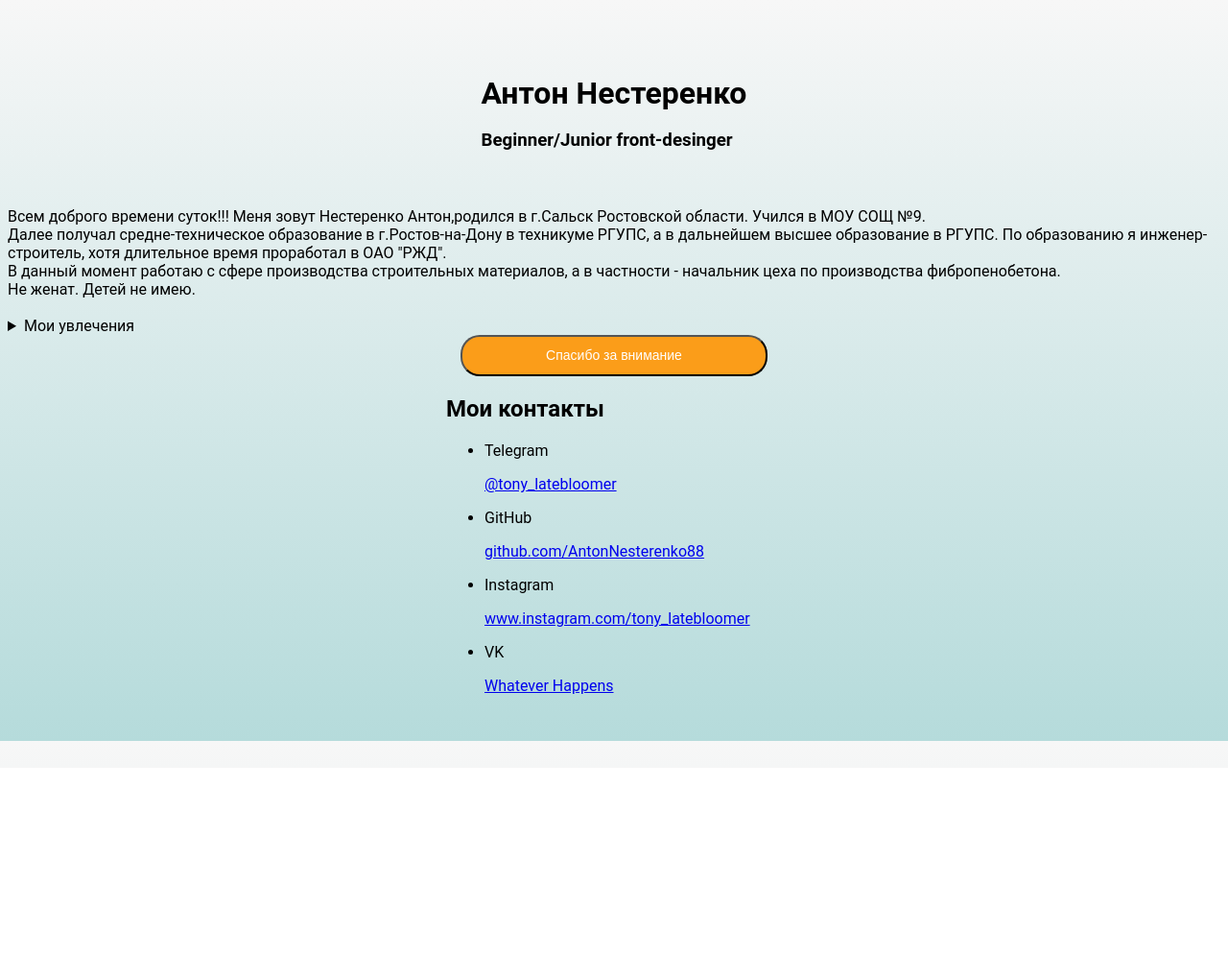
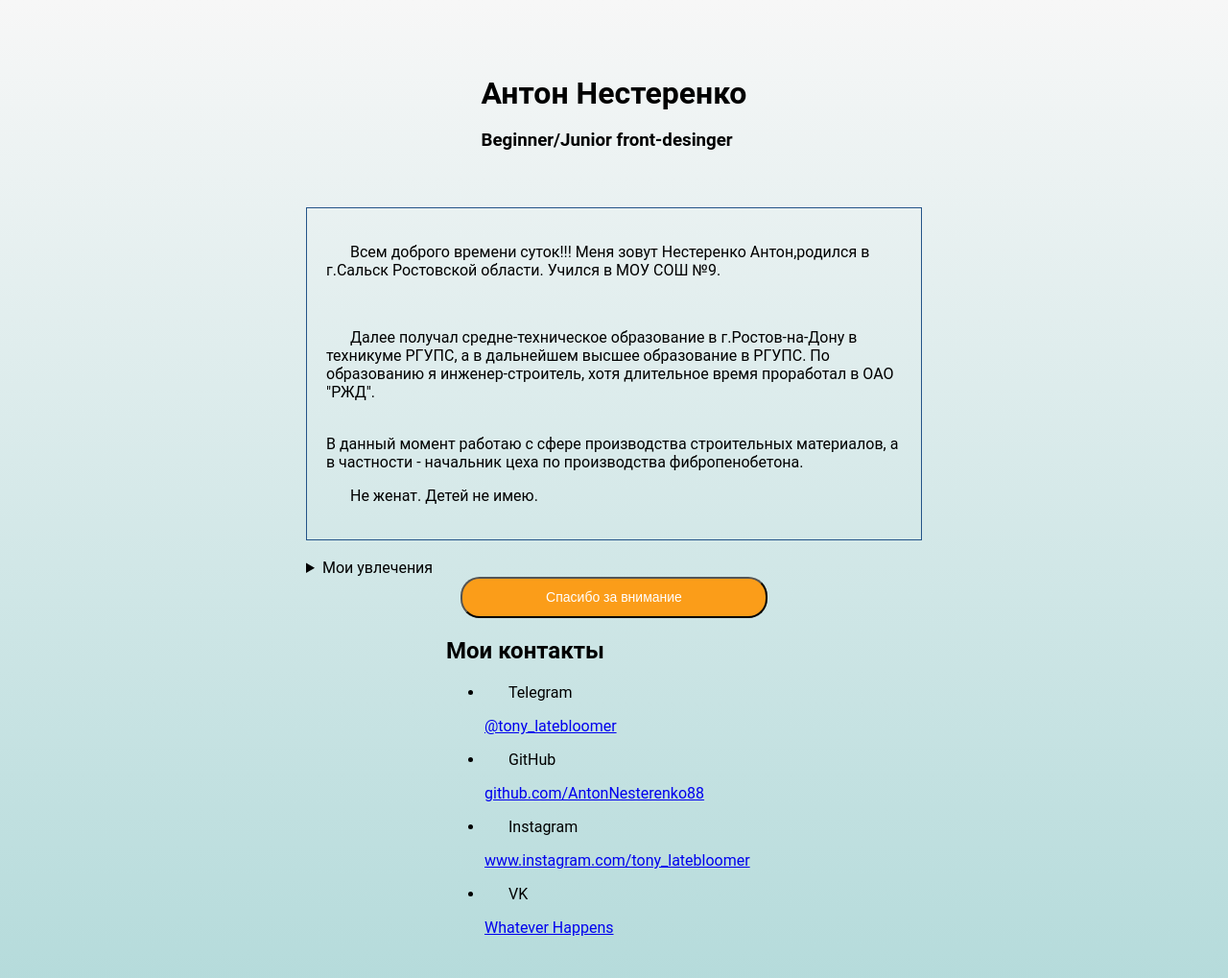
Before and after one commit to AntonNesterenko88/semantic, a plain HTML site: page index.html in a window 1280 px wide. Shown: the whole page at 96% size. Before the commit the page ends 800 px from the top, so only its background shows below. Drawn offline with Linux system fonts and the light colour scheme.

Commit message:
beautify code done

```diff
--- a/index.html
+++ b/index.html
@@ -19,14 +19,23 @@
 
     <main>
 
-<div>Всем доброго времени суток!!!
-Меня зовут Нестеренко Антон,родился в г.Сальск Ростовской области. Учился в МОУ СОЩ №9.
+<div class="box">
+    <p>
+        Всем доброго времени суток!!!
+        Меня зовут Нестеренко Антон,родился в г.Сальск Ростовской области. Учился в МОУ СОШ №9.
+    </p>
 <br>
+    <p>
       Далее получал средне-техническое образование в г.Ростов-на-Дону в техникуме РГУПС, а в дальнейшем высшее образование в РГУПС.
       По образованию я инженер-строитель, хотя длительное время проработал в ОАО "РЖД".
+    </p>
 <br>
       В данный момент работаю с сфере производства строительных материалов, а в частности - начальник цеха по производства фибропенобетона.
-<br>Не женат. Детей не имею.</div>
+
+     <p>
+       Не женат. Детей не имею.
+      </p>
+</div>
 
 <br>
 
@@ -69,9 +78,5 @@
           </section>
 
     </footer>
-
-
-
-
   </body>
 </html>
--- a/style.css
+++ b/style.css
@@ -1,3 +1,4 @@
+
 body {
     font-family: "Roboto";
     background: rgb(181,219,219);
@@ -12,8 +13,6 @@ background: linear-gradient(0deg, rgba(181,219,219,1) 0%, rgba(247,247,247,1) 10
   .header {
     margin: 40px 0;
   }
-
-
 
   .header__title {
     margin: 30px 0 10px 0;
@@ -41,17 +40,20 @@ background: linear-gradient(0deg, rgba(181,219,219,1) 0%, rgba(247,247,247,1) 10
     margin: 0 auto;
   }
 
-
-
   .links {
     width: 350px;
     margin-bottom: 40px;
   }
 
+  p {
+    text-indent: 25px;
+  }
 
-
-
-
+  .box {
+    border: 1px solid #245488;
+    padding: 20px;
+    width: 600px;
+  }
 
   .footer {
     margin: 0 0 40px 0;
```
Lines whose indentation alone changed are shown as unchanged.
